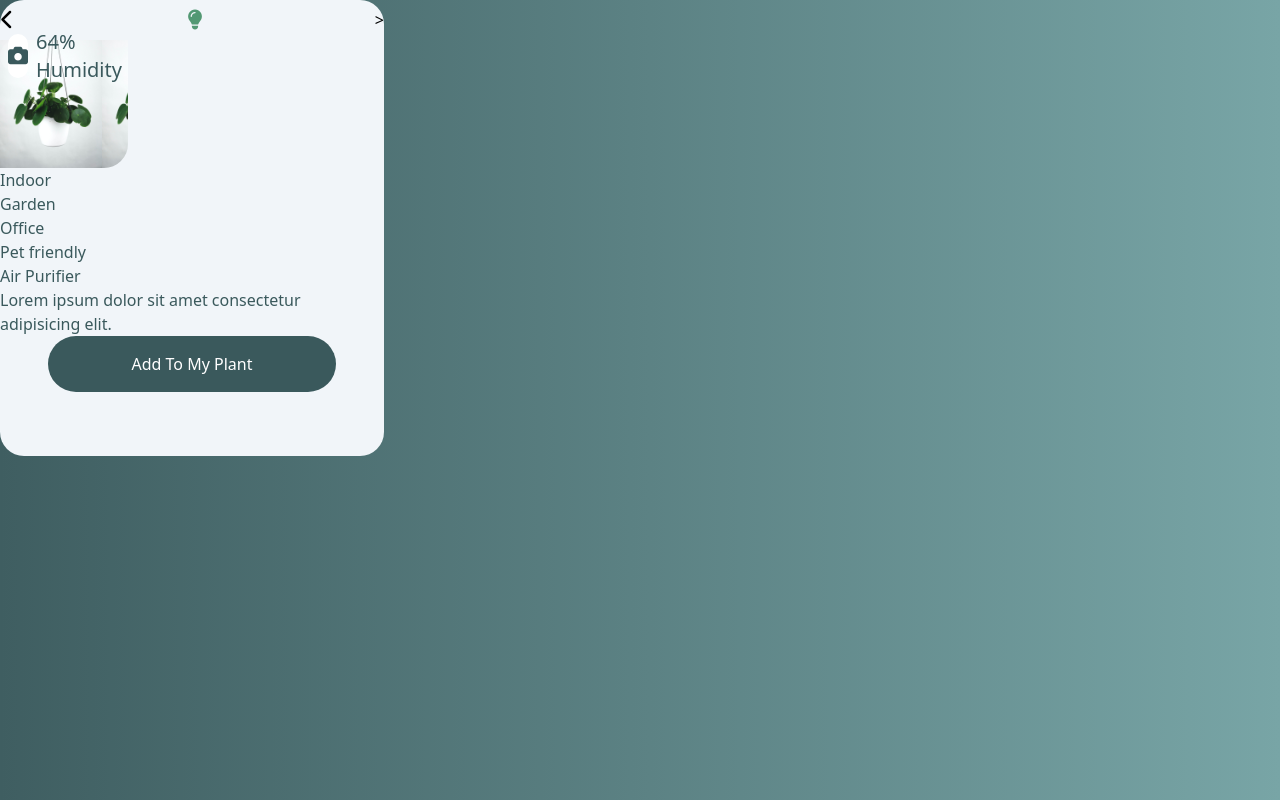
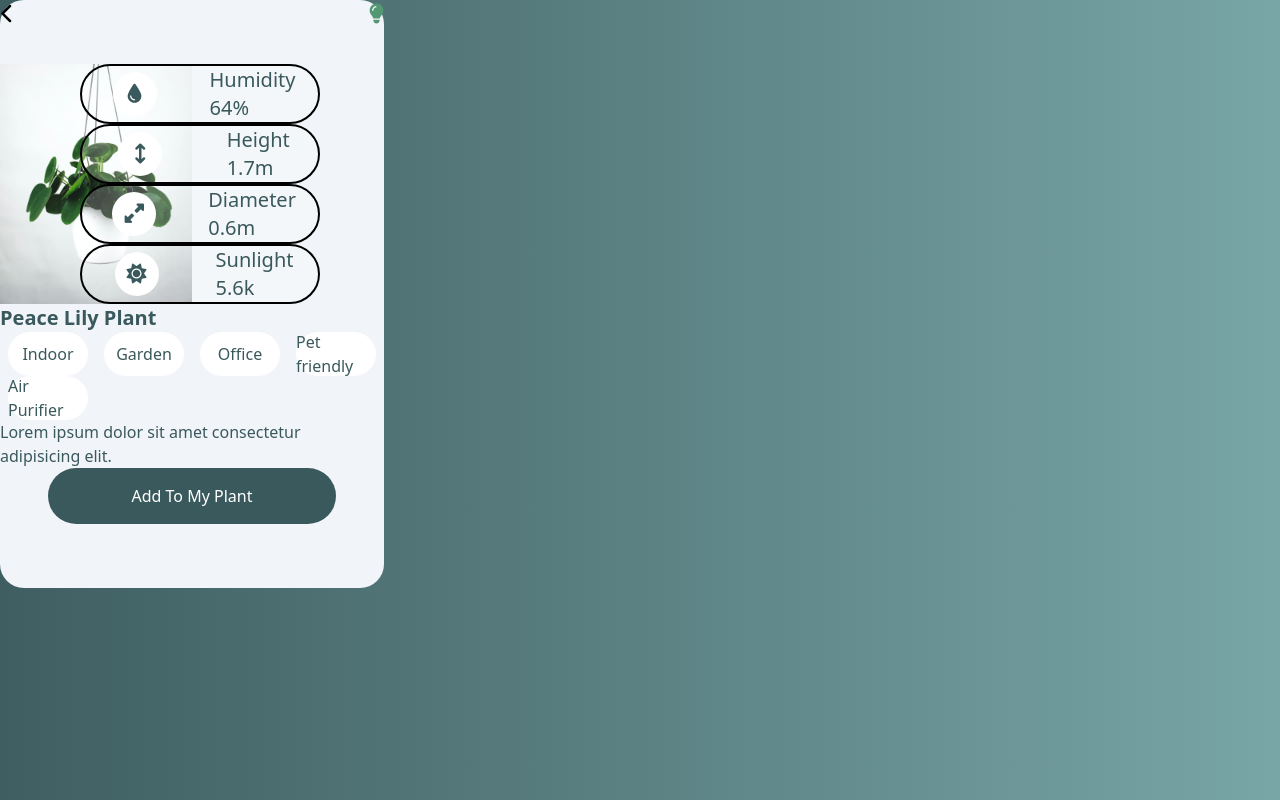
Before and after one commit to Ashvnthaaa/plant-care, a website built with Vite: page plant-detail.html in a window 1280 px wide. Built offline with nearby package versions, Linux system fonts and the light colour scheme.

Commit message:
add basic layout and style

```diff
--- a/plant-detail.html
+++ b/plant-detail.html
@@ -14,38 +14,89 @@
 	<body class="bg-gradient-to-r from-darksage to-lightsage w-screen h-screen">
 		<!-- back arrow + lightbulb icon -->
 		<!-- bulb with pop-up window -->
-		<header
-			class="bg-lightgrey w-96 h-10 rounded-t-3xl flex items-center justify-between"
-		>
+		<header class="bg-lightgrey w-96 h-16 rounded-t-3xl">
+			<div class="flex items-center justify-between">
 				<div>
 					<i class="fa-solid fa-chevron-left text-xl"></i>
 				</div>
 				<div>
 					<i class="fa-solid fa-lightbulb text-xl text-turtlegreen"></i>
 				</div>
-			>
+			</div>
 		</header>
 		<section id="plant-data-container" class="bg-lightgrey w-96 h-auto">
 			<!-- plant img -->
 			<div>
-				<div id="plant img" class="bg-hero w-32 h-32 bg-contain rounded-br-3xl">
+				<div
+					id="plant img"
+					class="w-5/6 bg-hero flex-1 bg-no-repeat bg-contain rounded-tr-3xl"
+				>
+					<div class="flex flex-col ml-20">
+						<!-- HUMIDITY -->
 						<div
 							id="humidity"
-						class="flex justify-around items-center bg-white bg-opacity-20 w-14 h-8 rounded-full"
+							class="flex justify-around items-center bg-white bg-opacity-20 w-auto h-auto rounded-full border-solid border-black border-2"
 						>
 							<div
 								class="flex justify-around items-center bg-white h-11 w-11 rounded-full mx-2"
 							>
-							<i class="fa-solid fa-camera text-xl text-xmasgreen"></i>
+								<i class="fa-solid fa-droplet text-xl text-xmasgreen"></i>
 							</div>
 							<div class="flex flex-col">
-							<p class="text-xl text-xmasgreen">64%</p>
-							<p class="text-xl text-xmasgreen font-thin">Humidity</p>
+								<p class="text-xl text-xmasgreen">Humidity</p>
+								<p class="text-xl text-xmasgreen font-thin">64%</p>
 							</div>
 						</div>
-					<div id="height"></div>
-					<div id="diameter"></div>
-					<div id="sunlight"></div>
+						<!-- HEIGHT -->
+						<div
+							id="height"
+							class="flex justify-around items-center bg-white bg-opacity-20 w-auto h-auto rounded-full border-solid border-black border-2"
+						>
+							<div
+								class="flex justify-around items-center bg-white h-11 w-11 rounded-full mx-2"
+							>
+								<i
+									class="fa-solid fa-arrows-up-down text-xl text-xmasgreen"
+								></i>
+							</div>
+							<div class="flex flex-col">
+								<p class="text-xl text-xmasgreen">Height</p>
+								<p class="text-xl text-xmasgreen font-thin">1.7m</p>
+							</div>
+						</div>
+						<!-- DIAMETER -->
+						<div
+							id="diameter"
+							class="flex justify-around items-center bg-white bg-opacity-20 w-auto h-auto rounded-full border-solid border-black border-2"
+						>
+							<div
+								class="flex justify-around items-center bg-white h-11 w-11 rounded-full mx-2"
+							>
+								<i
+									class="fa-solid fa-up-right-and-down-left-from-center text-xl text-xmasgreen"
+								></i>
+							</div>
+							<div class="flex flex-col">
+								<p class="text-xl text-xmasgreen">Diameter</p>
+								<p class="text-xl text-xmasgreen font-thin">0.6m</p>
+							</div>
+						</div>
+						<!-- SUN -->
+						<div
+							id="sunlight"
+							class="flex justify-around items-center bg-white bg-opacity-20 w-auto h-auto rounded-full border-solid border-black border-2"
+						>
+							<div
+								class="flex justify-around items-center bg-white h-11 w-11 rounded-full mx-2"
+							>
+								<i class="fa-solid fa-sun text-xl text-xmasgreen"></i>
+							</div>
+							<div class="flex flex-col">
+								<p class="text-xl text-xmasgreen">Sunlight</p>
+								<p class="text-xl text-xmasgreen font-thin">5.6k</p>
+							</div>
+						</div>
+					</div>
 				</div>
 			</div>
 		</section>
@@ -53,16 +104,43 @@
 			id="plant-detail-container"
 			class="flex flex-col bg-lightgrey w-96 -h-auto"
 		>
+			<div id="title-plant-detail" class="font-bold text-xmasgreen text-xl">
+				Peace Lily Plant
+			</div>
 			<div
-				id="title-plant-detail"
-				class="text-xmasgreen font-bold text-xl"
-			></div>
-			<div id="hashtags-plant-detail" class="text-xmasgreen font-thin">
-				<div id="hash-1">Indoor</div>
-				<div id="hash-2">Garden</div>
-				<div id="hash-3">Office</div>
-				<div id="hash-4">Pet friendly</div>
-				<div id="hash-5">Air Purifier</div>
+				id="hashtags-plant-detail"
+				class="flex flex-wrap text-xmasgreen font-thin"
+			>
+				<div
+					id="hash-1"
+					class="flex justify-around items-center bg-white h-11 w-20 rounded-full mx-2"
+				>
+					Indoor
+				</div>
+				<div
+					id="hash-2"
+					class="flex justify-around items-center bg-white h-11 w-20 rounded-full mx-2"
+				>
+					Garden
+				</div>
+				<div
+					id="hash-3"
+					class="flex justify-around items-center bg-white h-11 w-20 rounded-full mx-2"
+				>
+					Office
+				</div>
+				<div
+					id="hash-4"
+					class="flex justify-around items-center bg-white h-11 w-20 rounded-full mx-2"
+				>
+					Pet friendly
+				</div>
+				<div
+					id="hash-5"
+					class="flex justify-around items-center bg-white h-11 w-20 rounded-full mx-2"
+				>
+					Air Purifier
+				</div>
 			</div>
 			<div id="text-plant-detail" class="text-xmasgreen">
 				Lorem ipsum dolor sit amet consectetur adipisicing elit.
```
Lines whose indentation alone changed are shown as unchanged.
